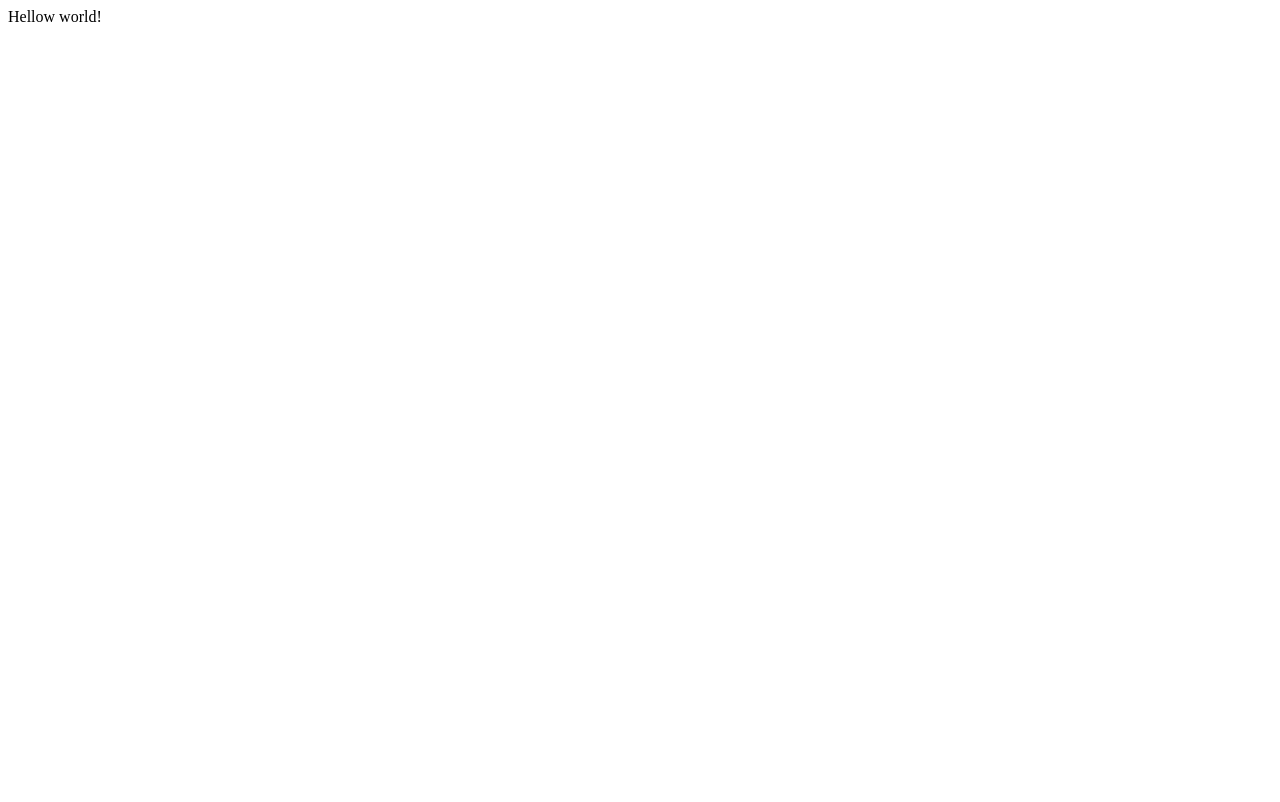
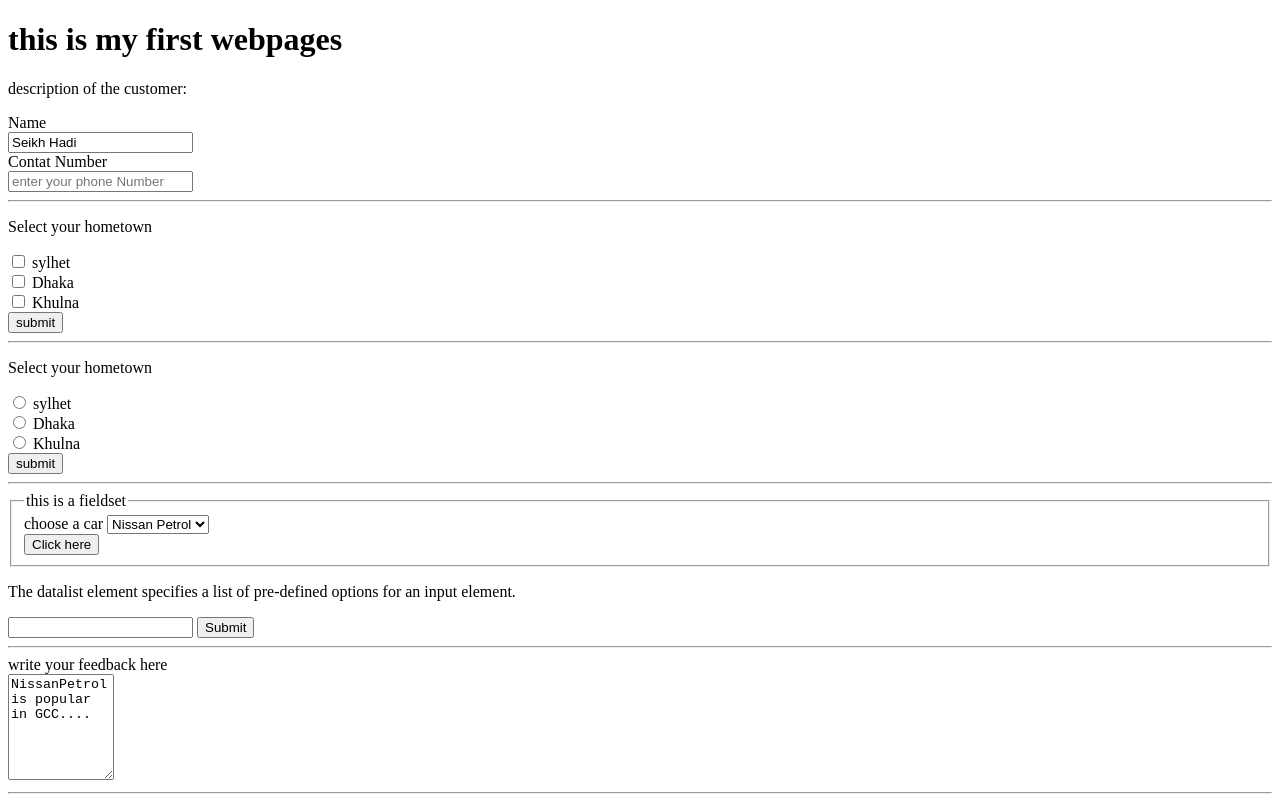
Before and after one commit to Sigma-Man1/LearningGit, a plain HTML site: page index.html in a window 1280 px wide. Drawn offline with Linux system fonts and the light colour scheme.

Commit message:
Update index.html

```diff
--- a/index.html
+++ b/index.html
@@ -1 +1,68 @@
-<p>Hellow world!</p>
+<!DOCTYPE html>
+<html lang="en">
+<head>
+    <meta charset="UTF-8">
+    <meta name="viewport" content="width=device-width, initial-scale=1.0">
+    <title>hello World!</title>
+
+
+</head>
+<body >
+    <h1>this is my first webpages</h1>
+
+    <p>description of the customer:</p>
+    <form action="/action.php">
+     <label for="name">Name</label><br>
+      <input type="text" name="Seikh Hadi" value="Seikh Hadi" id="name"><br>
+      <label for="contact">Contat Number</label><br>
+      <input type="text" name="Number" placeholder="enter your phone Number "   id="contact">
+       <hr>
+   <p>Select your hometown</p>
+
+         <input type="checkbox" id="syl" name="hometown" value="sylhet">
+         <label for="syl">sylhet</label><br>
+         <input type="checkbox" id="DC" name="hometown" value="dhaka">
+         <label for="DC">Dhaka</label><br>
+         <input type="checkbox" id="KU" name="hometown" value="khulna">
+         <label for="KU">Khulna</label><br>
+         <input type="submit" value="submit">
+       <hr>
+       <p>Select your hometown</p>
+       <input type="radio" id="syl" name="hometown" value="sylhet">
+       <label for="syl">sylhet</label><br>
+       <input type="radio" id="DC" name="hometown" value="dhaka">
+       <label for="DC">Dhaka</label><br>
+       <input type="radio" id="KU" name="hometown" value="khulna">
+       <label for="KU">Khulna</label><br>
+       <input type="submit" value="submit">
+       <hr>
+       <fieldset>
+        <legend> this is a fieldset</legend><!--legend attribute set caption for fieldset-->
+        <label for="cars">choose a car</label>
+           <select id="cars" name="cars" >
+             <option value="Marcedes">Marcedes</option>
+             <option value="NissanPetrol" selected>Nissan Petrol<option><!--use selected attribute to set default options-->
+              <option value="Ferrari">ferrari</option>
+              <option value="RangeRover">RangeRover</option>
+           </select><br>
+           <button type="button" onclick="alert('Assalamuwalaikum')">Click here</button><!--always use type with button-->
+        </fieldset>
+        <!--Data list element.userwill see a drop-down list of the pre-defined options as they input data.-->
+        <p>The datalist element specifies a list of pre-defined options for an input element.</p>
+         <input list="subject">
+         <datalist id="subject">
+           <option value="math">
+            <option value="politicalScience">
+            <option value="CSE">
+         </datalist>
+         <input type="submit">
+
+        <hr>
+        <label for="feedback">write your feedback here</label><br>
+          <textarea name="feedback" style="height: 100px;width: 100px;">NissanPetrol is popular in GCC....</textarea>
+            <hr>
+
+          </form>
+
+</body>
+</html>
```
